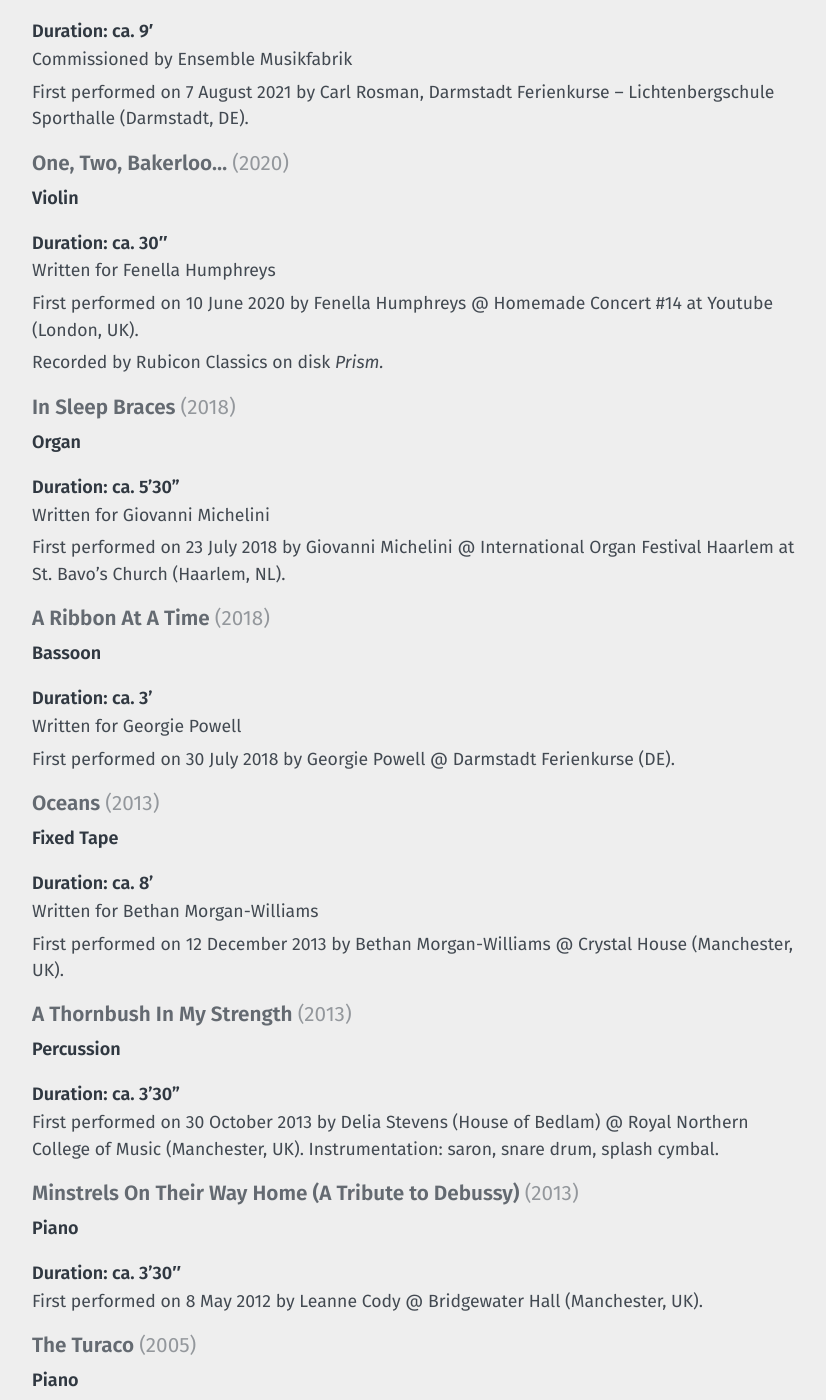
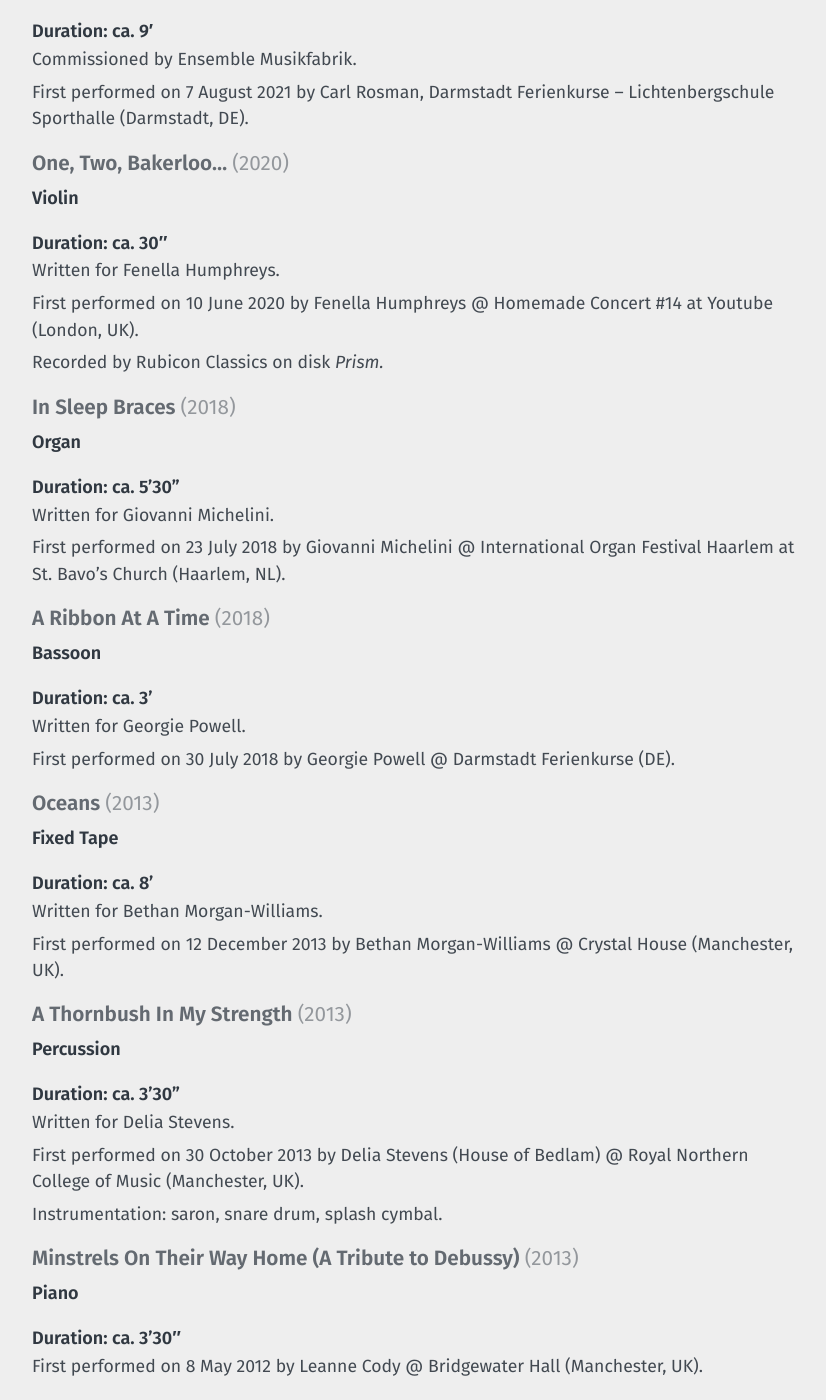
Before and after one commit to morganwilliamsb/website, a Jekyll site: the page built from works.md, in a window 1280 px wide and 1400 px high, scrolled down 1461 px. Shown: the whole window, without its empty margins (40-866 px from the left). Built offline with Jekyll 4.4.1, drawn with Linux system fonts in a browser that asks for light colours; some of the changed text lies outside the part shown.

Commit message:
Update works.md

```diff
--- a/works.md
+++ b/works.md
@@ -12,8 +12,8 @@ introduction: Here you will find a complete list of Bethan’s works, all of whi
 **Basset Clarinet**
 Duration: ca. 42’
 
-: Commissioned by Carl Rosman
-: First performance tbc
+: Commissioned by Carl Rosman.
+: First performance tbc.
 
 #### Ffarwel i Uli *(2023)*
 **Amplified Violin & Ring Modulator**
@@ -26,28 +26,28 @@ Duration: ca. 7’
 **Guitar**
 Duration: ca. 5’
 
-: Commissioned by International Guitar Foundation & Festivals (IGF)
+: Commissioned by International Guitar Foundation & Festivals (IGF).
 : First performed on 23 October 2021 by Bradley Johnson @ Kings Place (London, UK).
 
 #### Reverie *(2021)*
 **Oboe**
 Duration: ca. 8′
 
-: Written for Elen Morgan-Williams
+: Written for Elen Morgan-Williams.
 : First performed on 3 June 2021 by Elen Morgan-Williams @ Guildhall School of Music & Drama (London, UK).
 
 #### Gêmdisyn *(2020)*
 **Clarinet in Eb**
 Duration: ca. 9′
 
-: Commissioned by Ensemble Musikfabrik
+: Commissioned by Ensemble Musikfabrik.
 : First performed on 7 August 2021 by Carl Rosman, Darmstadt Ferienkurse – Lichtenbergschule Sporthalle (Darmstadt, DE).
 
 #### One, Two, Bakerloo… *(2020)*
 **Violin**
 Duration: ca. 30″
 
-: Written for Fenella Humphreys
+: Written for Fenella Humphreys.
 : First performed on 10 June 2020 by Fenella Humphreys @ Homemade Concert #14 at Youtube (London, UK).
 : Recorded by Rubicon Classics on disk _Prism._
 
@@ -55,28 +55,30 @@ Duration: ca. 30″
 **Organ**
 Duration: ca. 5’30”
 
-: Written for Giovanni Michelini
+: Written for Giovanni Michelini.
 : First performed on 23 July 2018 by Giovanni Michelini @ International Organ Festival Haarlem at St. Bavo’s Church (Haarlem, NL).
 
 #### A Ribbon At A Time *(2018)*
 **Bassoon**
 Duration: ca. 3’
 
-: Written for Georgie Powell
+: Written for Georgie Powell.
 : First performed on 30 July 2018 by Georgie Powell @ Darmstadt Ferienkurse (DE).
 
 #### Oceans *(2013)*
 **Fixed Tape**
 Duration: ca. 8’
 
-: Written for Bethan Morgan-Williams
+: Written for Bethan Morgan-Williams.
 : First performed on 12 December 2013 by Bethan Morgan-Williams @ Crystal House (Manchester, UK).
 
 #### A Thornbush In My Strength *(2013)*
 **Percussion**
 Duration: ca. 3’30”
 
-: First performed on 30 October 2013 by Delia Stevens (House of Bedlam) @ Royal Northern College of Music (Manchester, UK). Instrumentation: saron, snare drum, splash cymbal.
+: Written for Delia Stevens.
+: First performed on 30 October 2013 by Delia Stevens (House of Bedlam) @ Royal Northern College of Music (Manchester, UK).
+: Instrumentation: saron, snare drum, splash cymbal.
 
 #### Minstrels On Their Way Home (A Tribute to Debussy) *(2013)*
 **Piano**
@@ -96,7 +98,7 @@ Duration: ca. 4′
 **Singing Harpist & Dancer**
 Duration: ca. 9’
 
-: Commissioned by Jenna Vergeynst
+: Commissioned by Jenna Vergeynst.
 : First performed on 25 April 2025 by Jenna Vergeynst & Myrthe Bokelmann @ De Graaf (Ghent, BE).
 
 #### Gormod *(2024)*
@@ -110,21 +112,21 @@ Duration: ca. 12′
 **Clarinet in Eb, Clarinet in A, Viola**
 Duration: ca. 10’
 
-: Written for Darmstadt Ferienkurse
+: Written for Darmstadt Ferienkurse.
 : First performed on 18 August 2023 by Marcin Domagala, Yui Matsunaga and Yona Su @ Lichtenbergschule (Darmstadt, DE).
 
 #### Voices Go With You *(2022)*
 **Alto Flute, Cello, Percussion, Piano**
 Duration: ca. 11’
 
-: Commissioned by Psappha Ensemble
+: Commissioned by Psappha Ensemble.
 : First performed on 12 May 2022 by Psappha Ensemble @ Hallé St. Peter’s (Manchester, UK).
 
 #### Parodi i Dri *(2021)*
 **Clarinet in Bb, Violin, Piano**
 Duration: ca. 5’30″
 
-: Commissioned by National Youth Arts Wales
+: Commissioned by National Youth Arts Wales.
 : First performed (virtual) on 21 October by Nathan Isaac, Nick Francis & Gwydion Rhys.
 
 #### Traces of a Disco *(rev. (2021))*
@@ -159,7 +161,7 @@ Duration: ca. 8′
 **String Quartet**
 Duration: ca. 14’30”
 
-: Commissioned by Hilary Browning
+: Commissioned by Hilary Browning.
 : First performed on 6 November 2019 by Equilibrium Ensemble @ University of Liverpool Lunchtime Concert Series (Liverpool, UK).
 
 #### Ghost Tongues *(2018)*
@@ -180,7 +182,7 @@ Duration: ca. 5’40”
 **Bassoon & Harpsichord**
 Duration: ca. 6’30”
 
-: Commissioned by Hugh Woolley
+: Commissioned by Hugh Woolley.
 : First performed on 7 May 2017 by Hugh Woolley and Stephen Giles @ Birmingham Conservatoire (UK).
 
 #### In Kenopsia *(2017)*
@@ -200,6 +202,7 @@ Duration: ca. 8′
 **Horn & Live Electronics**
 Duration: ca. 8′
 
+: Written for Alison Wilmshurst.
 : First performed on 15 May 2015 by Alison Wilmshurst & Bethan Morgan-Williams @ Royal Northern College of Music (Manchester, UK).
 
 #### Helpings of Hell *(2013)*
@@ -244,7 +247,7 @@ Duration: ca. 2′
 **Flute, Oboe, Soprano Saxophone, Bass Clarinet in Bb, Drum-kit, Piano (=Sampler), Violin, Viola, Cello**
 Duration: ca. 15'
 
-: A Saunders commission for ensemble mosaik
+: A Saunders commission for ensemble mosaik.
 : First performance on 17 January 2026 by ensemble mosaik (cond. Enno Poppe) @ Ultraschall Berlin (DE).
 
 #### ILDIO *(2025)*
@@ -265,13 +268,14 @@ Duration: ca. 17′
 **Flute (=Alto/D.Rec.), Clarinet in Bb (=B. Cl. in Bb), Soprano Trombone, 1P, Piano (=Sampler/Slide Whistle), Harp, Electric Guitar, Live Electronics, 2 Violins, Viola, Cello, Double Bass**
 Duration: ca. 12′
 
-: Commissioned by Uproar Ensemble
-: First performed on 28 February 2020 by Uproar Ensemble @ Chapel Arts Centre (Cardiff, UK).
+: Commissioned by Uproar Ensemble.
+: First performed on 28 February 2020 by Uproar Ensemble (cond. Michael Rafferty) @ Chapel Arts Centre (Cardiff, UK).
 
 #### Severn *(2019)*
 **Clarinet in A, Bass Clarinet in Bb, Mandolin, Guitar, Violin, Viola, Cello**
 Duration: ca. 8′
 
+: Written for the New European Ensemble.
 : First performed on 3 April 2019 by the New European Ensemble @ Korzo Theatre (Den Haag, NL).
 
 #### Speelklok II *(2018)*
@@ -354,24 +358,24 @@ Duration: ca. 5’
 **Soprano & Piano**
 Duration: ca. 5′
 
-: Text by Bethan Morgan-Williams
-: Written for Sarah Dacey as part of the CoDI opera project
+: Text by Bethan Morgan-Williams.
+: Written for Sarah Dacey as part of the CoDI opera project.
 : First performed on 26 July 2021 by Sarah Dacey & Christopher Williams @ Cardiff University (UK).
 
 #### Cusan Aderyn *(2019)*
 **Soprano & Piano Trio**
 Duration: ca. 5′
 
-: Text by Richard Llwyd
-: Commissioned by Canolfan Gerdd William Mathias
+: Text by Richard Llwyd.
+: Commissioned by Canolfan Gerdd William Mathias.
 : First performed on 16 October 2021 by Alys Roberts, Sara Trickey, Sebastian Van Kuijk & Iwan Llewelyn-Jones @ Galeri Arts (Caernarfon, UK).
 
 #### arr. Liverpool Lullaby *(2019)*
 **Mezzo-Soprano & Piano**
 Duration: ca. 6’
 
-: Text by Stan Kelly
-: Commissioned by Sandra Parr
+: Text by Stan Kelly.
+: Commissioned by Sandra Parr.
 : First performed on 29 September 2019 by Jennifer Johnston & Marina Staneva @ Music Room (Liverpool, UK).
 : Recorded by Rubicon Classics on disk _A Love Letter To Liverpool_
 
```
Also changed, not shown: other parts of works.md (+5 -4 lines).
